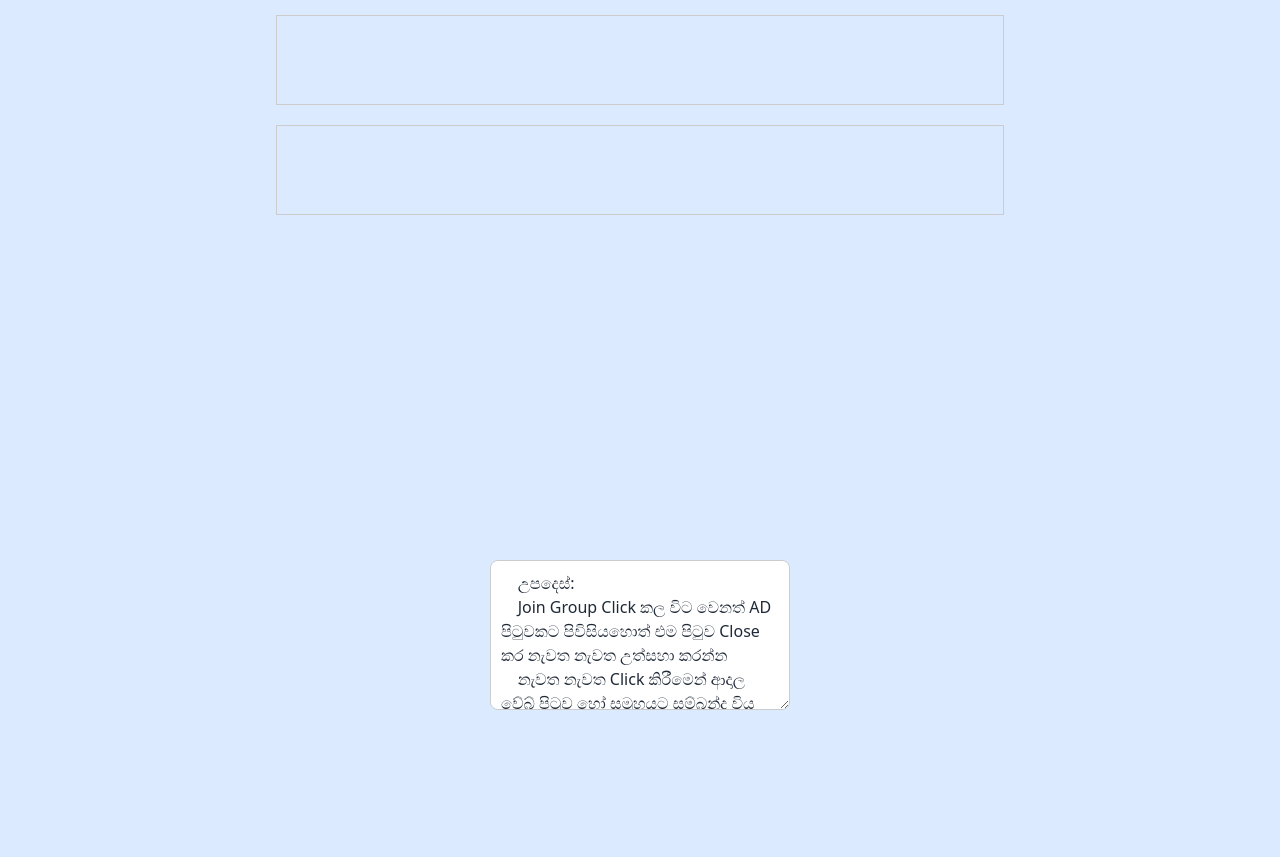
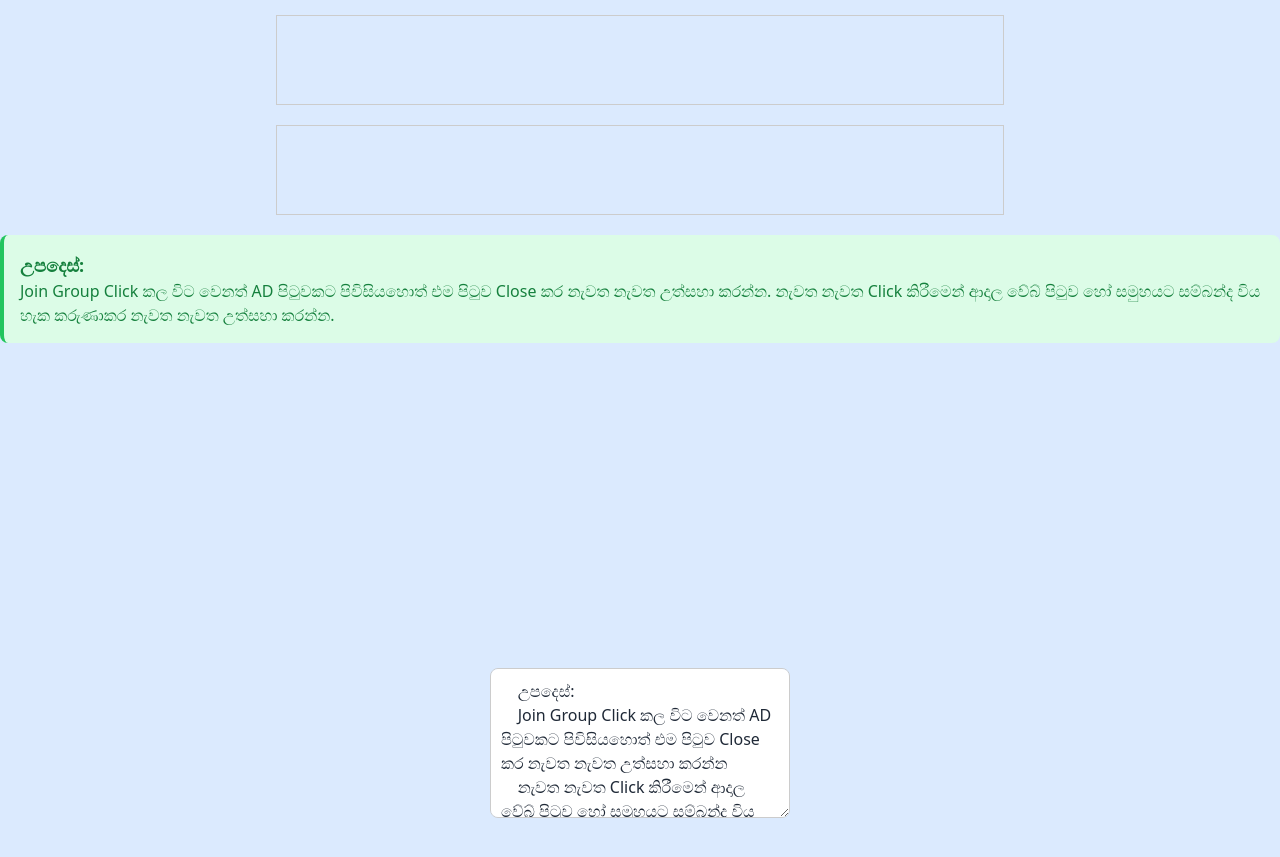
Before and after one commit to AIArchitectHub/Boostify, a plain HTML site: page index.html in a window 1280 px wide. Shown: the part 65-922 px from the top of the page. Drawn offline with nearby package versions, Linux system fonts and the light colour scheme.

Commit message:
Update index.html

```diff
--- a/index.html
+++ b/index.html
@@ -94,6 +94,12 @@
         <script async="async" data-cfasync="false" src="//pl25347784.profitablecpmrate.com/1c001b9664035f9ad7d96f4ce67c2fea/invoke.js"></script>
 <div id="container-1c001b9664035f9ad7d96f4ce67c2fea"></div>
     </div>
+
+<div class="bg-green-100 border-l-4 border-green-500 text-green-700 p-4 rounded-lg">
+    <p class="text-lg font-semibold">උපදෙස්:</p>
+    <p>Join Group Click කල විට වෙනත් AD පිටුවකට පිවිසියහොත් එම පිටුව Close කර නැවත නැවත උත්සහා කරන්න.
+    නැවත නැවත Click කිරීමෙන් ආදාල වේබ් පිටුව හෝ සමුහයට සම්බන්ද විය හැක කරුණාකර නැවත නැවත උත්සහා කරන්න.</p>
+</div>
 
 <div style="display: flex; justify-content: center; align-items: center; height: 100vh; flex-direction: column;">
     <textarea style="width: 300px; height: 150px; border: 1px solid #ccc; border-radius: 8px; padding: 10px;" readonly>
```
